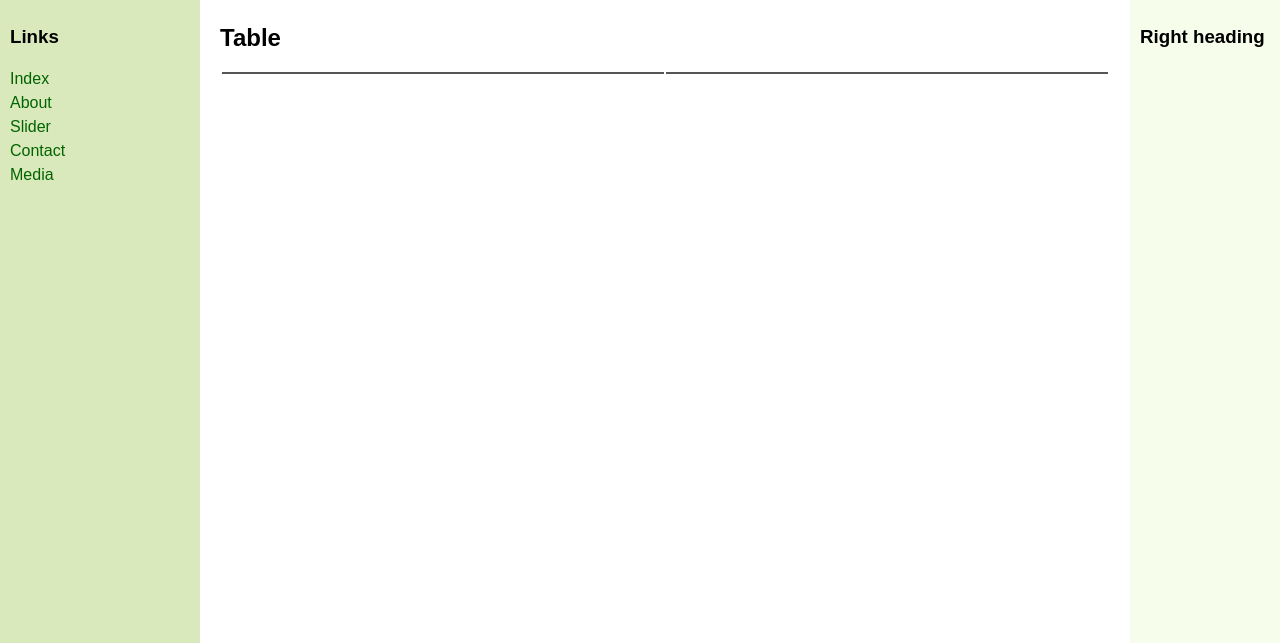
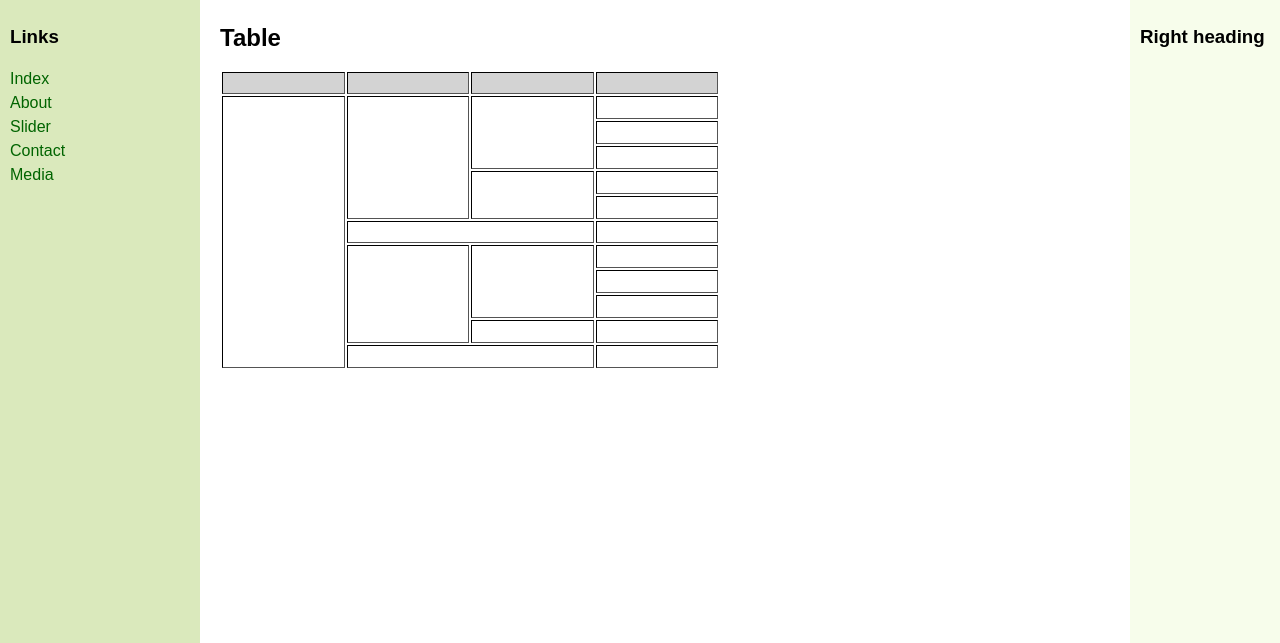
Before and after one commit to laptevARTEM/test_website, a plain HTML site: page table.html in a window 1280 px wide. Shown: the part 147-790 px from the top of the page. Drawn offline with Linux system fonts and the light colour scheme.

Commit message:
done 3 pr

```diff
--- a/assets/css/style.css
+++ b/assets/css/style.css
@@ -1,9 +1,10 @@
 table{
-    width: 100%;
+    width: 500px;
+    height: 300px;
     background: white;
     color: white;
-    border: 1px;
+    border: 1px black;
 }
 th{
-    background: #555555;
+    background: lightgrey;
 }
--- a/table.html
+++ b/table.html
@@ -15,8 +15,55 @@
         <article>
             <h1>Table</h1>
             <p></p>
-            <table>
-                <tr><th></th><th></th></tr>
+            <table border = 1>
+                <tr>
+                    <th></th>
+                    <th></th>
+                    <th></th>
+                    <th></th>
+                </tr>
+                <tr>
+                    <td rowspan="11"></td>
+                    <td rowspan="5"></td>
+                    <td rowspan="3"></td>
+                    <td></td>
+                </tr>
+                <tr>
+                    <td></td>
+                </tr>
+                <tr>
+                    <td></td>
+                </tr>
+                <tr>
+                    <td rowspan="2"></td>
+                    <td></td>
+                </tr>
+                <tr>
+                    <td></td>
+                </tr>
+                <tr>
+                    <td colspan="2"></td>
+                    <td></td>
+                </tr>
+                <tr>
+                    <td rowspan="4"></td>
+                    <td rowspan="3"></td>
+                    <td></td>
+                </tr>
+                <tr>
+                    <td></td>
+                </tr>
+                <tr>
+                    <td></td>
+                </tr>
+                <tr>
+                    <td></td>
+                    <td></td>
+                </tr>
+                <tr>
+                    <td colspan="2"></td>
+                    <td></td>
+                </tr>
             </table>
         </article>
     </main>
```
